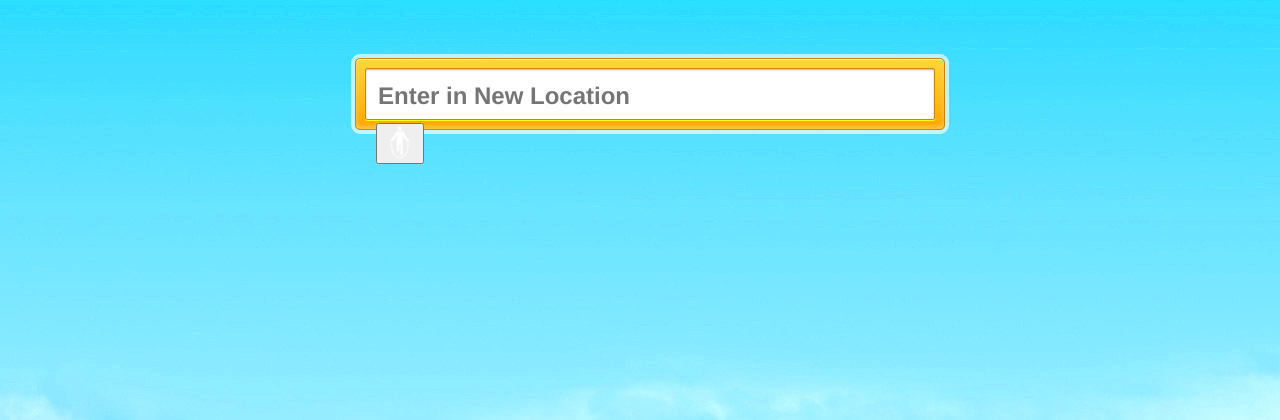
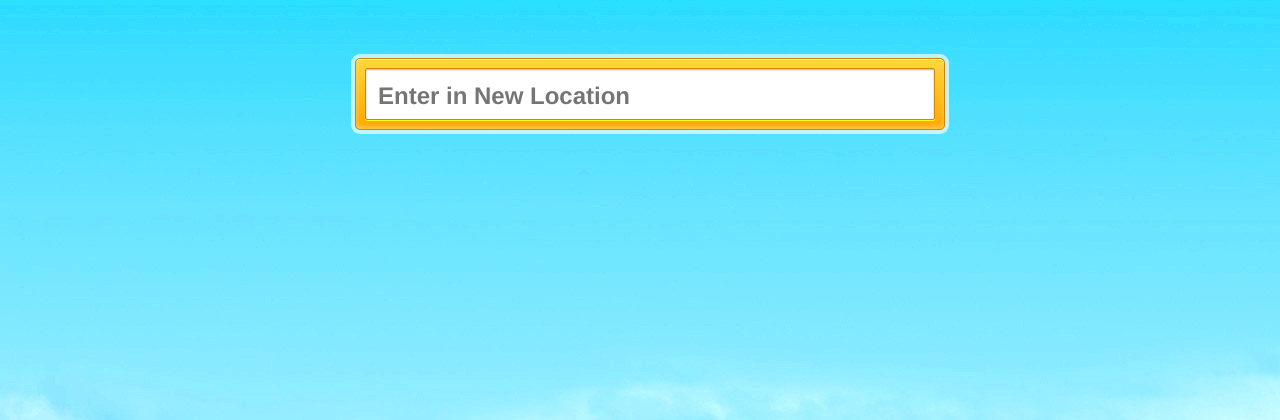
Before and after one commit to treeship/treestump, a Flask app: template treestump/frontend/templates/index.html in a window 1280 px wide. Shown: the top 420 px of the page. Run offline with Flask 2, Linux system fonts and the light colour scheme; the template is opened without the code that fills it, so the values that code supplies are empty.

Commit message:
copied stuff from mockup to frontend

```diff
--- a/treestump/frontend/static/css/base.css
+++ b/treestump/frontend/static/css/base.css
@@ -1,4 +1,8 @@
-body { background-image:url('00.png'); font:100% Helvetica, Arial, sans-serif; padding-top:50px; }
+body {
+  background-image:url('/static/artwork/background.png');
+  font:100% Helvetica, Arial, sans-serif;
+  padding-top:50px;
+}
 
 h1, h2 { color:#fff; }
 
@@ -30,7 +34,14 @@ h1, h2 { color:#fff; }
 }
 
 #search_box input,
-#search_box input:focus { border:none; color:#333; outline:none; font:bold 24px Helvetica, Arial, sans-serif; margin:12px 0; width:510px; }
+#search_box input:focus {
+  border:none;
+  color:#333;
+  outline:none;
+  font:bold 24px Helvetica, Arial, sans-serif;
+  margin:12px 0;
+  width:510px;
+}
 
 #text_view {
   visibility: none
--- a/treestump/frontend/templates/index.html
+++ b/treestump/frontend/templates/index.html
@@ -10,7 +10,7 @@
   <form id="search_box" action="/views">
     <div class="wrapper">
       <input type="text" id="search" name="search" placeholder="Enter in New Location" />
-      <button type="submit" class="search_btn"><img src="static/artwork/search_icon.png" title="Search" /></button>
+     <!-- <button type="submit" class="search_btn"><img src="static/artwork/search_icon.png" title="Search" /></button> -->
     </div>
   </form>
 </div>
--- a/treestump/frontend/templates/views.html
+++ b/treestump/frontend/templates/views.html
@@ -7,7 +7,7 @@
 
  <script type="text/javascript">
   $(document).ready(function() {
-    start_fetching({% searchkey %});
+    start_fetching("{{ searchkey }}");
   });
  </script>
 </head>
```
